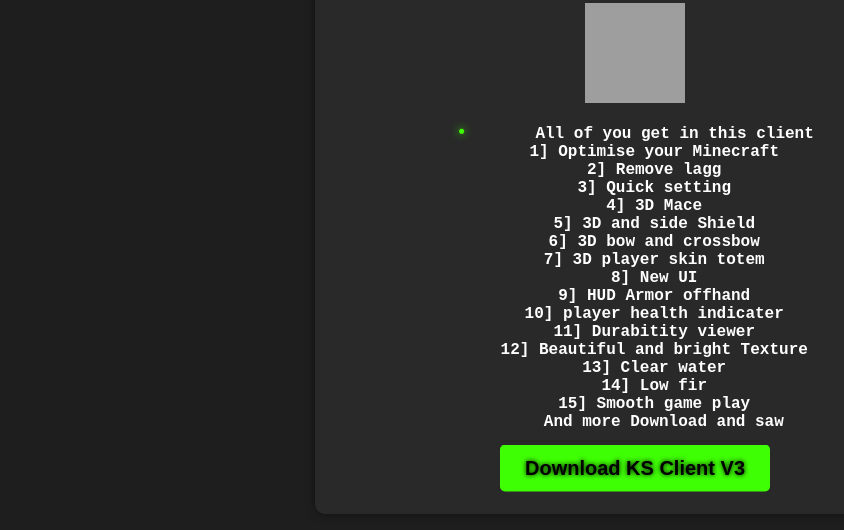
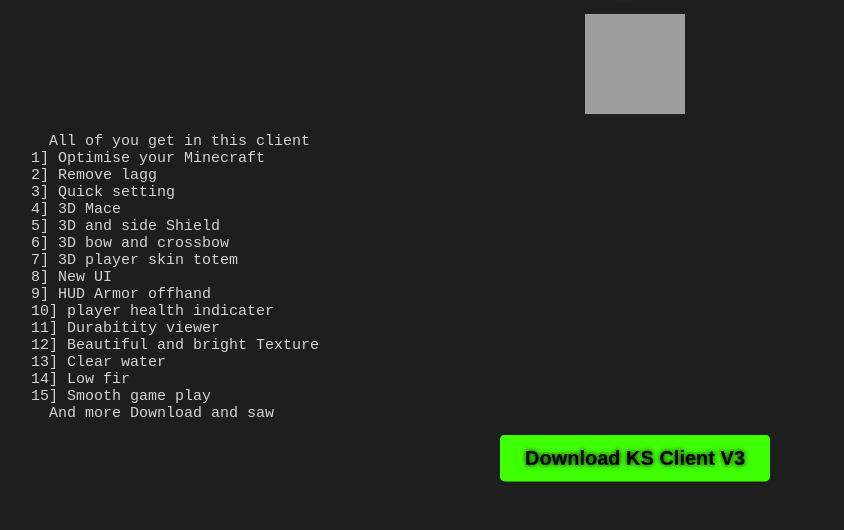
Before and after one commit to KSWarrior/KS-Client, a plain HTML site: page index.html in a window 1280 px wide. Shown: the part 208-738 px from the top of the page, without its empty margins (5-849 px from the left). Drawn offline with Linux system fonts and the light colour scheme; grey boxes are pictures that could not be loaded.

Commit message:
Update styles.css

```diff
--- a/styles.css
+++ b/styles.css
@@ -19,12 +19,7 @@ body {
 }
 
 .container {
-  width: 90%;
-  max-width: 600px;
-  padding: 20px;
-  background: #292929;
-  border-radius: 10px;
-  box-shadow: 0 0 10px rgba(0, 0, 0, 0.5);
+  width: 100%;
 }
 
 h1 {
@@ -34,7 +29,7 @@ h1 {
 }
 
 p {
-  font-size: 18px;
+  font-size: 12px;
   animation: slowFloat 6s infinite ease-in-out;
 }
 
@@ -46,17 +41,9 @@ p {
 }
 
 .feature {
-  font-size: 16px;
-  color: white;
-  font-weight: bold;
-}
-
-.feature::before {
-  content: "• ";
-  color: #3FFF05;
-  text-shadow: 0 0 8px #3FFF05;
-  font-size: 18px;
-  font-weight: bold;
+  font-size: 15px;
+  color: lightgray;
+  text-align: left;
 }
 
 .download-btn {
```
